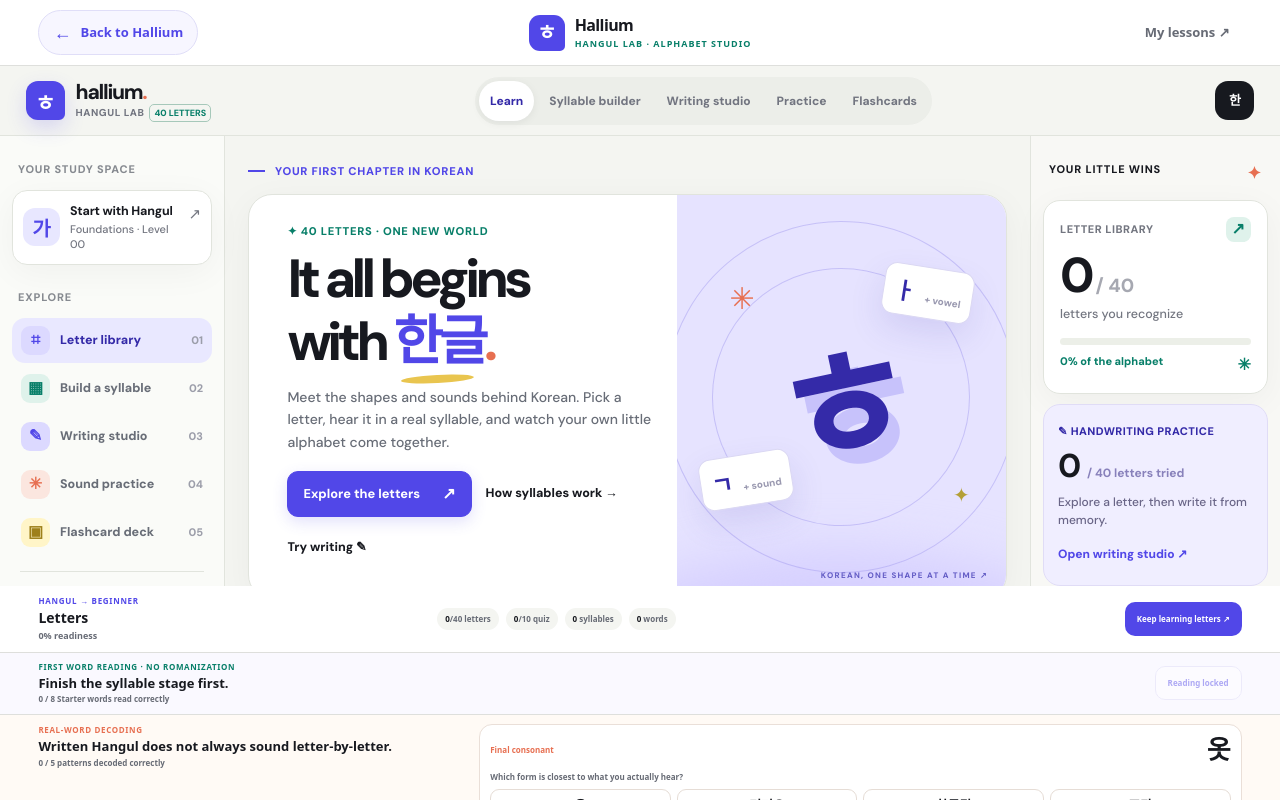
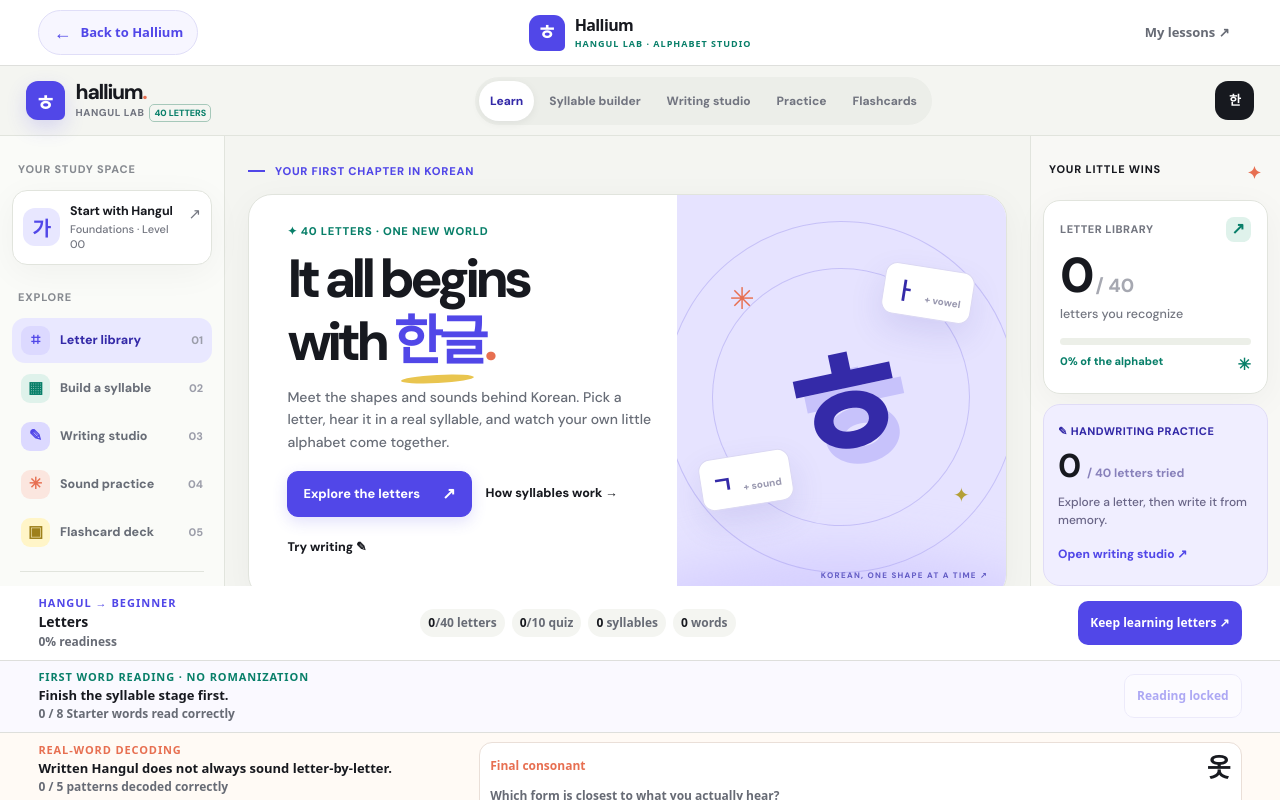
Before and after one commit to sushan5140/hallium, a Next.js app: page /hangul in a window 1280 px wide. Built offline with nearby package versions, Linux system fonts and the light colour scheme.

Commit message:
Batch 26.1: enlarge Hangul activity touch targets and secondary text

```diff
--- a/app/hangul/page.module.css
+++ b/app/hangul/page.module.css
@@ -34,3 +34,10 @@
 .decodingBridge>div:first-child{display:grid;gap:2px}.decodingBridge>div:first-child>span{color:#e76f51;font-size:8px;font-weight:900;letter-spacing:.08em}.decodingBridge>div:first-child>strong{font-size:13px}.decodingBridge>div:first-child>small{color:#676b75;font-size:8px}
 .decodingCard{border:1px solid #eadfd8;border-radius:13px;background:#fff;padding:10px}.decodingCard header{display:flex;align-items:center;justify-content:space-between;gap:10px}.decodingCard header span{font-size:8px;font-weight:900;color:#e76f51}.decodingCard header b{font:900 26px/1.1 'Noto Sans KR',system-ui,sans-serif}.decodingCard p{margin:7px 0;color:#676b75;font-size:8px}.decodingAnswers{display:grid;grid-template-columns:repeat(4,minmax(0,1fr));gap:6px}.decodingAnswers button,.decodingCard>button{min-height:32px;border:1px solid #e6ddd6;border-radius:9px;background:#fff;font-size:13px;font-weight:850}.decodingCard>small{display:block;margin-top:8px;color:#676b75;font-size:8px}.decodingCard>button{margin-top:8px;padding:0 10px;background:#e76f51;color:#fff;border-color:#e76f51;font-size:8px}
 @media(max-width:720px){.decodingBridge{grid-template-columns:1fr}.decodingAnswers{grid-template-columns:repeat(2,minmax(0,1fr))}}
+
+/* Batch 26: keep secondary Hangul activities legible and touch-friendly. */
+.progressBridge>button,.readingBridge>button,.readingAnswers button,.readingNext,.decodingAnswers button,.decodingCard>button{min-height:44px;font-size:12px}
+.progressBridge>div:first-child>small,.readingBridge>div:first-child>small,.decodingBridge>div:first-child>small,.decodingCard>small{font-size:12px}
+.progressMetrics span,.readingRound header,.readingRound p,.decodingCard header span,.decodingCard p{font-size:12px}
+.readingBridge>div:first-child>span,.decodingBridge>div:first-child>span,.progressBridge>div:first-child>span{font-size:11px}
+@media(max-width:520px){.progressMetrics span{font-size:12px}.progressBridge>button{padding-inline:12px}}
```
